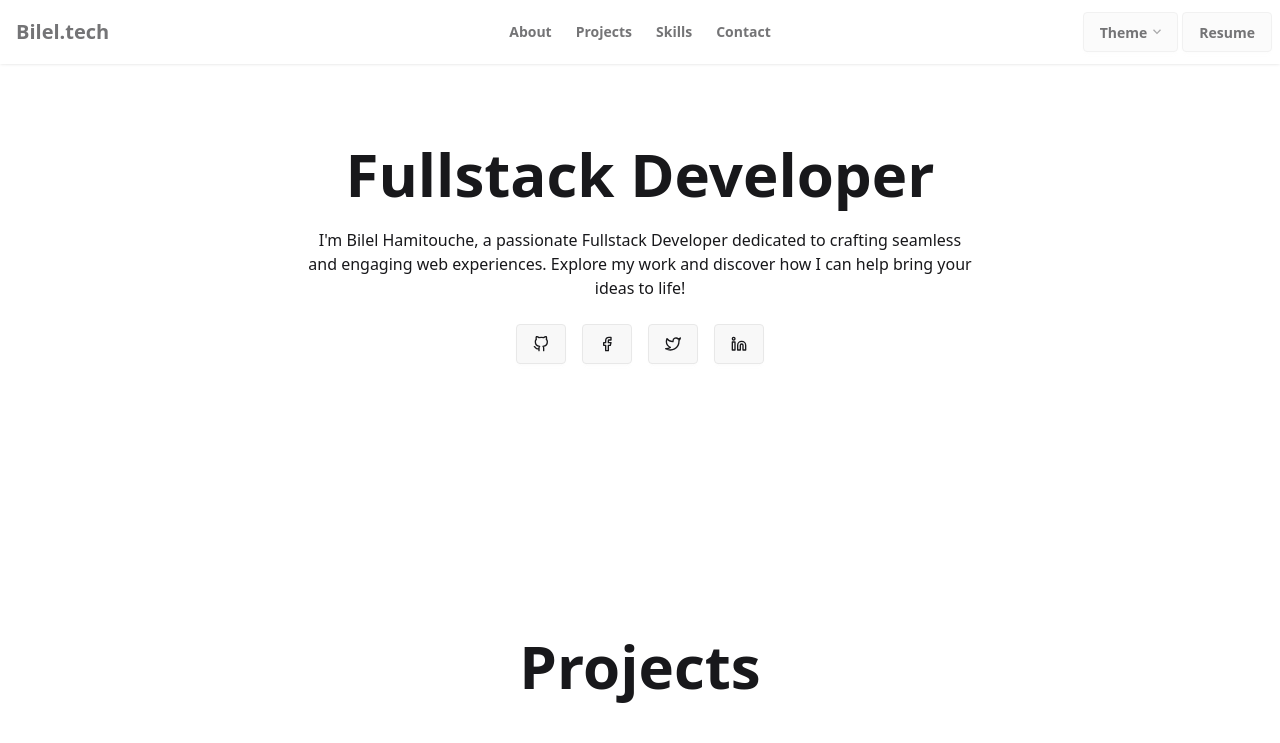
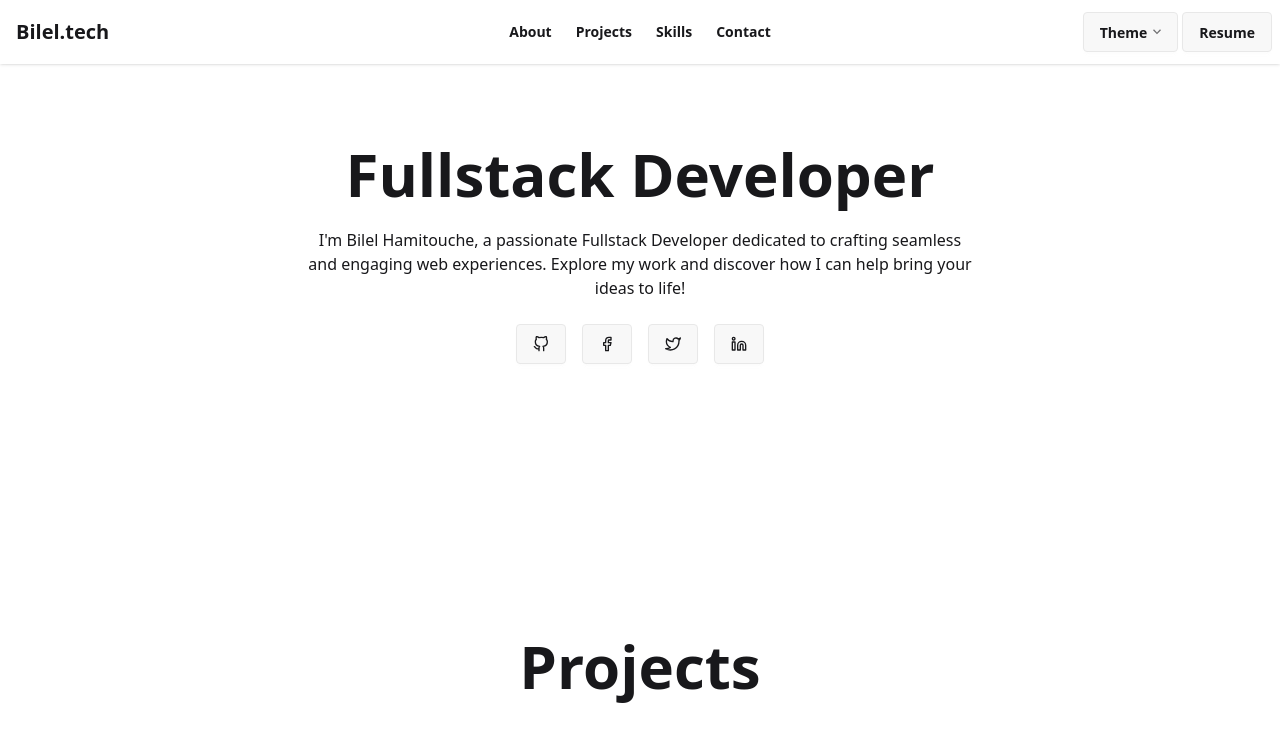
Before and after one commit to bilelhamitouche/portfolio-website, a Next.js app: page / in a window 1280 px wide. Shown: the top 743 px of the page. Built offline with nearby package versions, Linux system fonts and the light colour scheme.

Commit message:
added a blur effect for the navbar

```diff
--- a/src/components/Navbar.tsx
+++ b/src/components/Navbar.tsx
@@ -25,7 +25,7 @@ function Navbar() {
     },
   ];
   return (
-    <header className="fixed z-50 shadow-sm opacity-95 bg-base-100 navbar backdrop-blur supports-[backdrop-filter]:opacity-60">
+    <header className="fixed z-50 shadow-sm bg-background/95 navbar backdrop-blur supports-[backdrop-filter]:bg-background/60">
       <div className="navbar-start">
         <div className="dropdown">
           <div tabIndex={0} role="button" className="lg:hidden btn btn-ghost">
```
